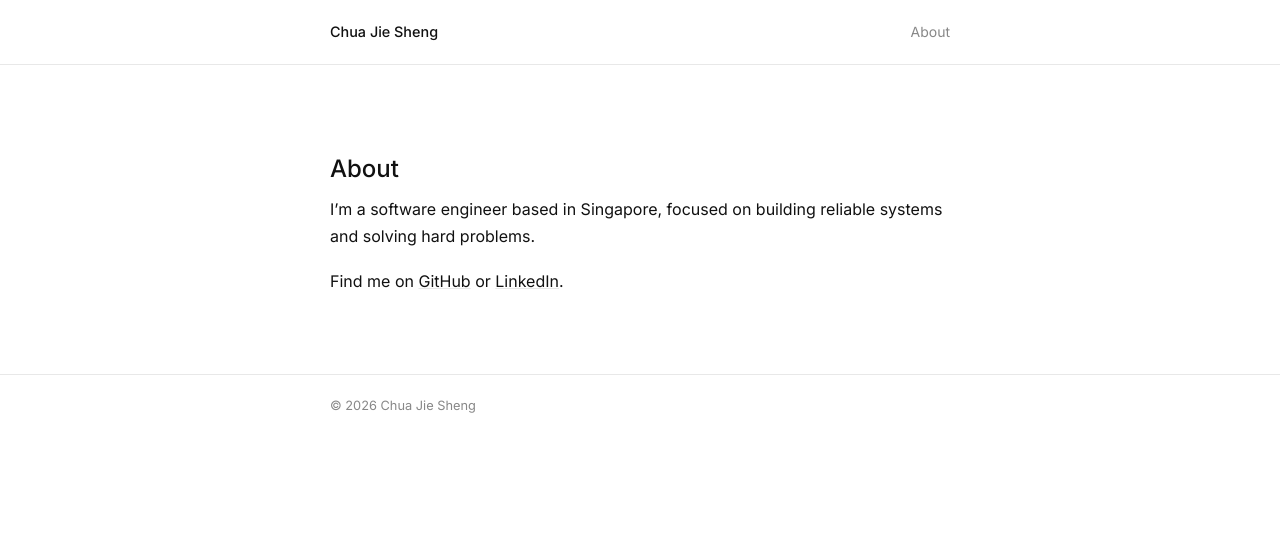
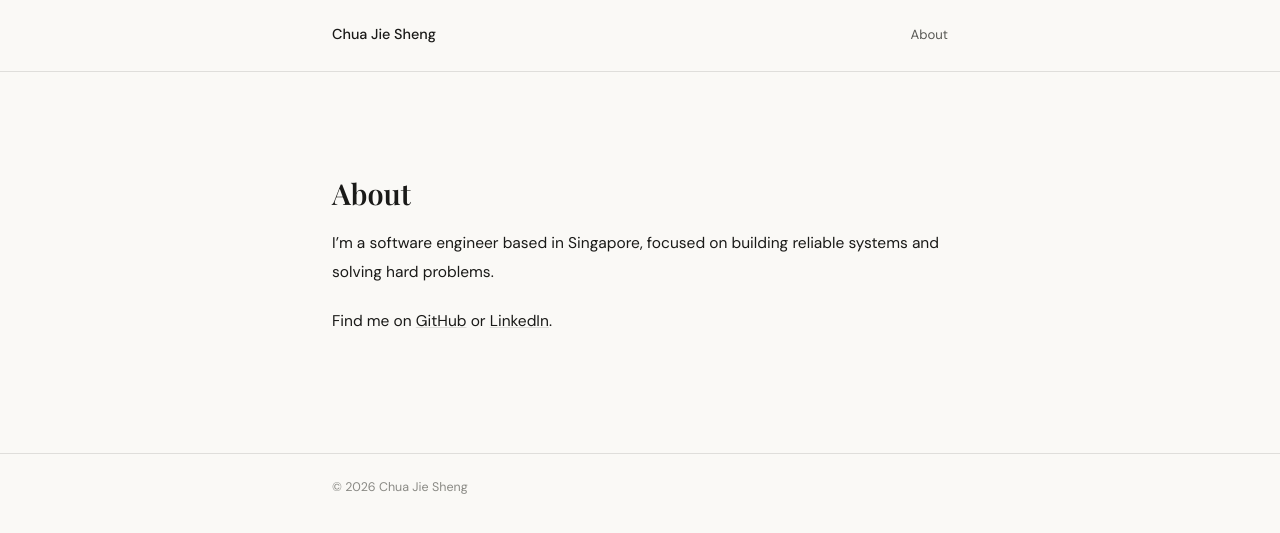
Before and after one commit to chuajiesheng/chuajiesheng.github.io, a Jekyll site: the page built from about.md, in a window 1280 px wide. Shown: the top 533 px of the page. Built offline with Jekyll 4.4.1, drawn with Linux system fonts in a browser that asks for light colours; some web fonts are replaced.

Commit message:
update: style

```diff
--- a/_includes/head.html
+++ b/_includes/head.html
@@ -5,6 +5,6 @@
   <meta name="description" content="{{ site.description }}">
   <link rel="preconnect" href="https://fonts.googleapis.com">
   <link rel="preconnect" href="https://fonts.gstatic.com" crossorigin>
-  <link href="https://fonts.googleapis.com/css2?family=Inter:wght@300;400;500&display=swap" rel="stylesheet">
+  <link href="https://fonts.googleapis.com/css2?family=Playfair+Display:ital,wght@0,400;0,600;1,400&family=DM+Sans:opsz,wght@9..40,300;9..40,400;9..40,500&display=swap" rel="stylesheet">
   <link rel="stylesheet" href="{{ "/css/main.css" | prepend: site.baseurl }}">
 </head>
--- a/css/main.scss
+++ b/css/main.scss
@@ -3,32 +3,49 @@
 ---
 @charset "utf-8";
 
-$font:      'Inter', system-ui, -apple-system, BlinkMacSystemFont, sans-serif;
-$text:      #111;
-$muted:     #888;
-$border:    #e8e8e8;
-$bg:        #fff;
+:root {
+  --ink:     #1a1a18;
+  --muted:   #5a5a56;
+  --faint:   #8a8a85;
+  --surface: #f5f4f0;
+  --line:    rgba(26,26,24,0.12);
+  --bg:      #faf9f6;
+}
+
+@media (prefers-color-scheme: dark) {
+  :root {
+    --ink:     #eeecea;
+    --muted:   #a0a09a;
+    --faint:   #6a6a65;
+    --surface: #222220;
+    --line:    rgba(238,236,234,0.1);
+    --bg:      #161614;
+  }
+}
+
 $max-width: 680px;
-$space:     30px;
+$space:     2rem;
 
 *, *::before, *::after { box-sizing: border-box; }
 
 body, h1, h2, h3, h4, h5, h6, p, ul, ol { margin: 0; padding: 0; }
 
+html { font-size: 16px; }
+
 body {
-  font-family: $font;
-  font-size: 16px;
-  line-height: 1.65;
-  color: $text;
-  background: $bg;
+  background: var(--bg);
+  color: var(--ink);
+  font-family: 'DM Sans', system-ui, sans-serif;
+  font-weight: 400;
+  line-height: 1.8;
   -webkit-font-smoothing: antialiased;
 }
 
 a {
   color: inherit;
   text-decoration: underline;
-  text-decoration-color: $border;
-  &:hover { text-decoration-color: $text; }
+  text-decoration-color: var(--line);
+  &:hover { text-decoration-color: var(--ink); }
 }
 
 // ── Landing ──────────────────────────────────────────────
@@ -45,16 +62,20 @@ body.is-landing {
   padding: 20px;
 
   h1 {
-    font-size: 2.25rem;
-    font-weight: 300;
-    letter-spacing: -0.3px;
-    margin-bottom: 6px;
+    font-family: 'Playfair Display', serif;
+    font-size: 2.75rem;
+    font-weight: 400;
+    line-height: 1.15;
+    color: var(--ink);
+    margin-bottom: 0.5rem;
   }
 
   .tagline {
-    font-size: 1rem;
-    color: $muted;
-    margin-bottom: 24px;
+    font-size: 0.95rem;
+    color: var(--muted);
+    font-weight: 300;
+    margin-bottom: 1.8rem;
+    letter-spacing: 0.01em;
   }
 
   .links {
@@ -62,16 +83,16 @@ body.is-landing {
     align-items: center;
     justify-content: center;
     gap: 12px;
-    font-size: 0.875rem;
+    font-size: 0.825rem;
 
     a {
-      color: $muted;
+      color: var(--muted);
       text-decoration: none;
-      &:hover { color: $text; }
+      &:hover { color: var(--ink); }
     }
 
     .sep {
-      color: $border;
+      color: var(--line);
       user-select: none;
     }
   }
@@ -86,8 +107,8 @@ body.is-landing {
 }
 
 .site-header {
-  padding: 20px 0;
-  border-bottom: 1px solid $border;
+  padding: 1.4rem 0;
+  border-bottom: 0.5px solid var(--line);
 
   .wrapper {
     display: flex;
@@ -99,66 +120,134 @@ body.is-landing {
     font-size: 0.9rem;
     font-weight: 500;
     text-decoration: none;
-    color: $text;
-    &:hover { opacity: 0.6; }
+    color: var(--ink);
+    &:hover { color: var(--muted); }
   }
 
   .page-links {
     display: flex;
-    gap: 18px;
+    gap: 20px;
   }
 
   .page-link {
-    font-size: 0.875rem;
-    color: $muted;
+    font-size: 0.825rem;
+    color: var(--muted);
     text-decoration: none;
-    &:hover { color: $text; }
+    &:hover { color: var(--ink); }
   }
 }
 
 .page-content {
-  padding: 60px 0;
+  padding: 4rem 0 6rem;
 
-  p { margin-bottom: 1.2rem; }
+  p {
+    font-size: 0.97rem;
+    line-height: 1.85;
+    margin-bottom: 1.3rem;
+  }
+
+  h1, h2, h3 {
+    font-family: 'Playfair Display', serif;
+    font-weight: 600;
+    color: var(--ink);
+    margin: 2rem 0 0.6rem;
+  }
+
+  h1 { font-size: 1.8rem; }
+  h2 { font-size: 1.3rem; }
+  h3 { font-size: 1.1rem; }
 
   a {
     text-decoration: underline;
-    text-decoration-color: $border;
-    &:hover { text-decoration-color: $text; }
-  }
-
-  h1, h2, h3 {
-    font-weight: 500;
-    margin: 1.5rem 0 0.5rem;
+    text-decoration-color: var(--line);
+    &:hover { text-decoration-color: var(--ink); }
   }
 }
 
+// ── Writing index ─────────────────────────────────────────
+
+.writing-list {
+  list-style: none;
+  padding: 0;
+
+  li {
+    padding: 1.6rem 0;
+    border-bottom: 0.5px solid var(--line);
+
+    &:first-child { border-top: 0.5px solid var(--line); }
+  }
+
+  .writing-date {
+    font-size: 0.78rem;
+    color: var(--faint);
+    letter-spacing: 0.06em;
+    text-transform: uppercase;
+    margin-bottom: 0.3rem;
+  }
+
+  h2 {
+    font-family: 'Playfair Display', serif;
+    font-size: 1.2rem;
+    font-weight: 600;
+    line-height: 1.3;
+    margin-bottom: 0.4rem;
+
+    a {
+      text-decoration: none;
+      &:hover { text-decoration: underline; text-decoration-color: var(--ink); }
+    }
+  }
+
+  .writing-desc {
+    font-size: 0.88rem;
+    color: var(--muted);
+    font-weight: 300;
+    line-height: 1.6;
+    margin: 0;
+  }
+}
+
+// ── Post / article ────────────────────────────────────────
+
 .post-title {
-  font-size: 1.5rem;
-  font-weight: 500;
-  margin-bottom: 6px;
+  font-family: 'Playfair Display', serif;
+  font-size: 1.8rem;
+  font-weight: 600;
+  margin-bottom: 0.4rem;
 }
 
 .post-meta {
-  font-size: 0.85rem;
-  color: $muted;
-  margin-bottom: 40px;
+  font-size: 0.78rem;
+  color: var(--faint);
+  margin-bottom: 3rem;
 }
 
 .post-content {
-  p { margin-bottom: 1.2rem; }
-  h2, h3, h4 { font-weight: 500; margin: 1.5rem 0 0.5rem; }
+  p {
+    font-size: 0.97rem;
+    line-height: 1.85;
+    margin-bottom: 1.3rem;
+  }
+
+  h2, h3, h4 {
+    font-family: 'Playfair Display', serif;
+    font-weight: 600;
+    margin: 2rem 0 0.6rem;
+  }
 }
 
+// ── Footer ────────────────────────────────────────────────
+
 .site-footer {
-  padding: 20px 0;
-  border-top: 1px solid $border;
-  font-size: 0.8rem;
-  color: $muted;
+  padding: 1.4rem 0;
+  border-top: 0.5px solid var(--line);
+  font-size: 0.78rem;
+  color: var(--faint);
 }
 
 // ── Responsive ────────────────────────────────────────────
 
-@media (max-width: 480px) {
-  .landing h1 { font-size: 1.75rem; }
+@media (max-width: 520px) {
+  .landing h1 { font-size: 2.1rem; }
+  .wrapper { padding: 0 1.2rem; }
 }
```
